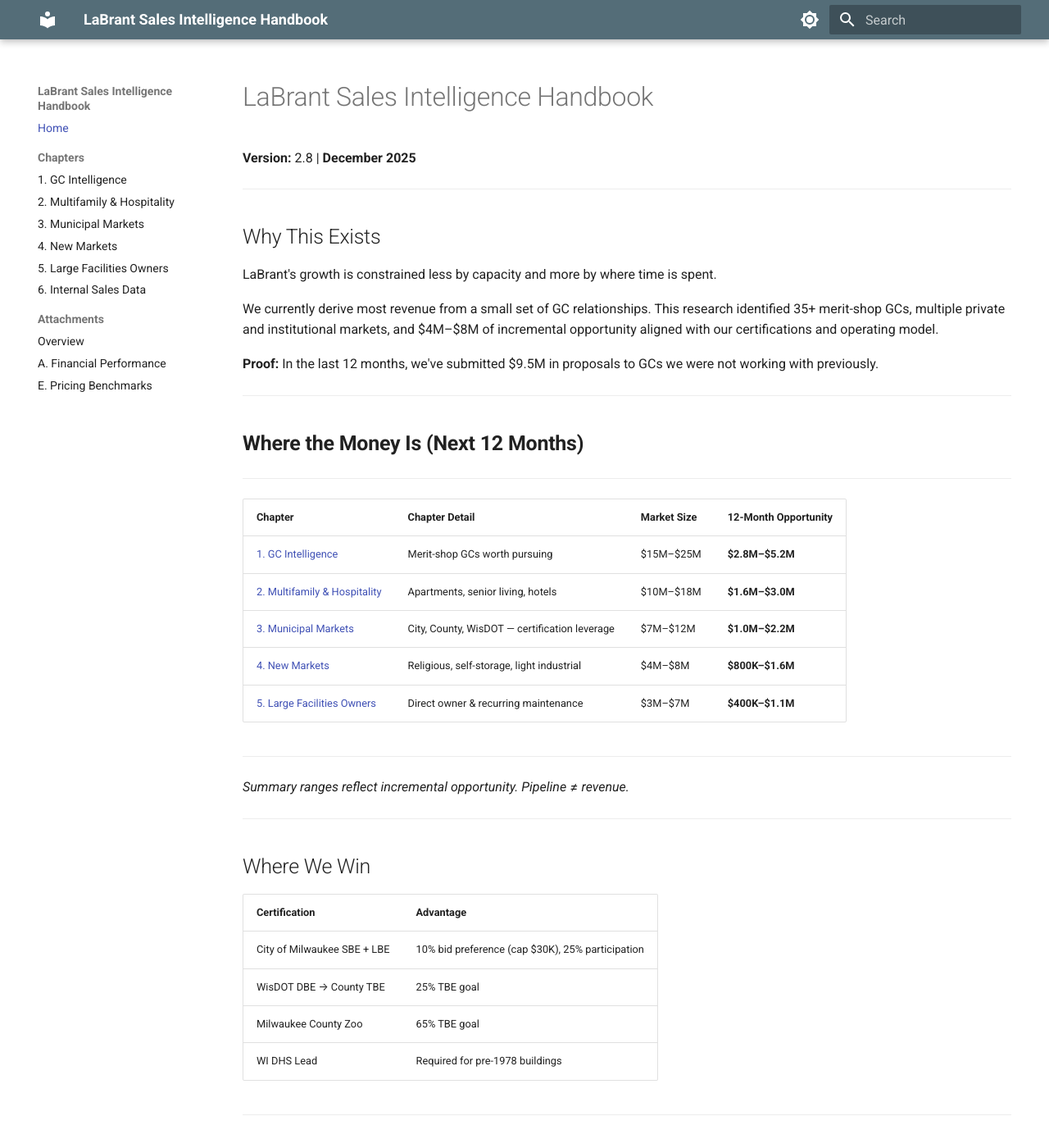
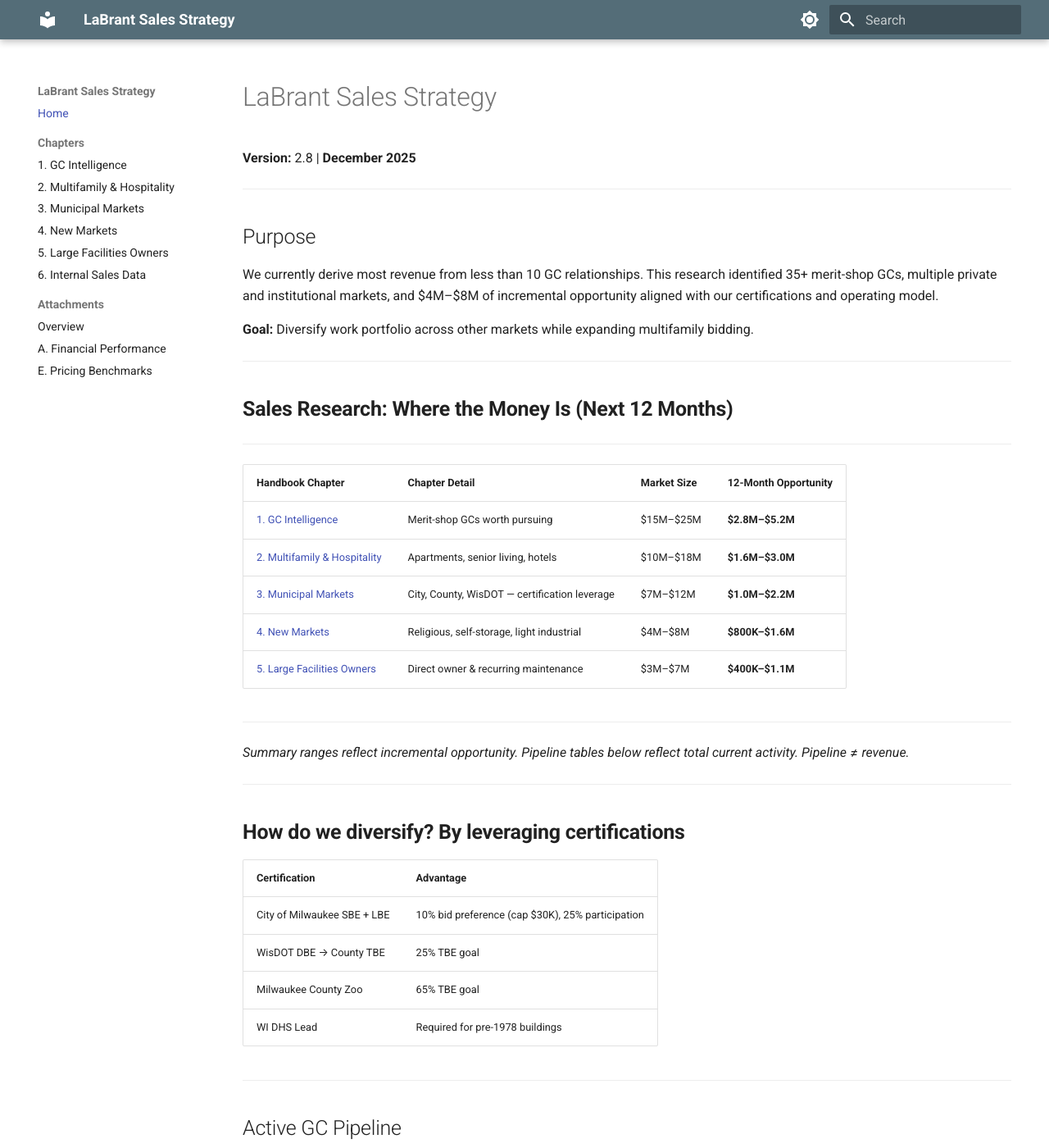
Before and after one commit to LaBrant-Associates-LLC/labrant-sales-intelligence, an MkDocs documentation site: the page built from docs/index.md, in a window 1280 px wide and 1400 px high. Shown: the whole window at 82% size. Built offline with MkDocs 1.6.1 and Material for MkDocs 9.7.7, drawn with Linux system fonts in a browser that asks for light colours; some of the changed text lies outside the part shown.

Commit message:
Update to LaBrant Sales Strategy format
- Rename to "LaBrant Sales Strategy"
- Add Purpose section with Goal statement
- Bold heading: "Sales Research: Where the Money Is"
- Add "How do we diversify? By leveraging certifications"
- Add Helpful Links section with internal/external resources

🤖 Generated with [Claude Code](https://claude.com/claude-code)

Co-Authored-By: Claude Opus 4.5 <noreply@anthropic.com>

```diff
--- a/docs/index.md
+++ b/docs/index.md
@@ -3,28 +3,26 @@ hide:
   - toc
 ---
 
-# LaBrant Sales Intelligence Handbook
+# LaBrant Sales Strategy
 
 **Version:** 2.8 | **December 2025**
 
 ---
 
-## Why This Exists
+## Purpose
 
-LaBrant's growth is constrained less by capacity and more by where time is spent.
+We currently derive most revenue from less than 10 GC relationships. This research identified 35+ merit-shop GCs, multiple private and institutional markets, and $4M–$8M of incremental opportunity aligned with our certifications and operating model.
 
-We currently derive most revenue from a small set of GC relationships. This research identified 35+ merit-shop GCs, multiple private and institutional markets, and $4M–$8M of incremental opportunity aligned with our certifications and operating model.
-
-**Proof:** In the last 12 months, we've submitted $9.5M in proposals to GCs we were not working with previously.
+**Goal:** Diversify work portfolio across other markets while expanding multifamily bidding.
 
 ---
 
-## **Where the Money Is (Next 12 Months)**
+## **Sales Research: Where the Money Is (Next 12 Months)**
 
 ---
 
-| Chapter | Chapter Detail | Market Size | 12-Month Opportunity |
-|---------|----------------|-------------|----------------------|
+| Handbook Chapter | Chapter Detail | Market Size | 12-Month Opportunity |
+|------------------|----------------|-------------|----------------------|
 | [1. GC Intelligence](ch1-gc-intelligence/index.md) | Merit-shop GCs worth pursuing | $15M–$25M | **$2.8M–$5.2M** |
 | [2. Multifamily & Hospitality](ch2-multifamily-hospitality/index.md) | Apartments, senior living, hotels | $10M–$18M | **$1.6M–$3.0M** |
 | [3. Municipal Markets](ch3-municipal/index.md) | City, County, WisDOT — certification leverage | $7M–$12M | **$1.0M–$2.2M** |
@@ -33,11 +31,11 @@ We currently derive most revenue from a small set of GC relationships. This rese
 
 ---
 
-*Summary ranges reflect incremental opportunity. Pipeline ≠ revenue.*
+*Summary ranges reflect incremental opportunity. Pipeline tables below reflect total current activity. Pipeline ≠ revenue.*
 
 ---
 
-## Where We Win
+## **How do we diversify? By leveraging certifications**
 
 | Certification | Advantage |
 |---------------|-----------|
@@ -72,11 +70,11 @@ We currently derive most revenue from a small set of GC relationships. This rese
 
 ---
 
-## How This Is Used
+## Helpful Links
 
-- **Daily:** Active pipeline reference
-- **Weekly:** Decide where to spend sales time
-- **Quarterly:** Recalibrate opportunity ranges
-- **Always:** Link to canonical data — do not duplicate
-
-Internal sales data (pricing, financials, templates) → [Chapter 6](ch6-internal/index.md)
+- [Internal Sales Data](ch6-internal/index.md) — Pricing, financials, templates
+- [Pricing Benchmarks](attachments/att-e-pricing.md) — What to charge
+- [Bid Platforms](ch3-municipal/platforms.md) — VendorNet, DemandStar, QuestCDN
+- [ABC Wisconsin](ch1-gc-intelligence/abc-wisconsin.md) — Merit-shop GC network
+- [City of Milwaukee SBE Portal](https://milwaukee.gov/business) — Registration & compliance
+- [Wisconsin VendorNet](https://vendornet.wi.gov/) — State bid opportunities
--- a/mkdocs.yml
+++ b/mkdocs.yml
@@ -1,4 +1,4 @@
-site_name: LaBrant Sales Intelligence Handbook
+site_name: LaBrant Sales Strategy
 site_description: SE Wisconsin Commercial Painting Market Intelligence
 site_url: https://labrant-associates-llc.github.io/labrant-sales-intelligence/
 
```
